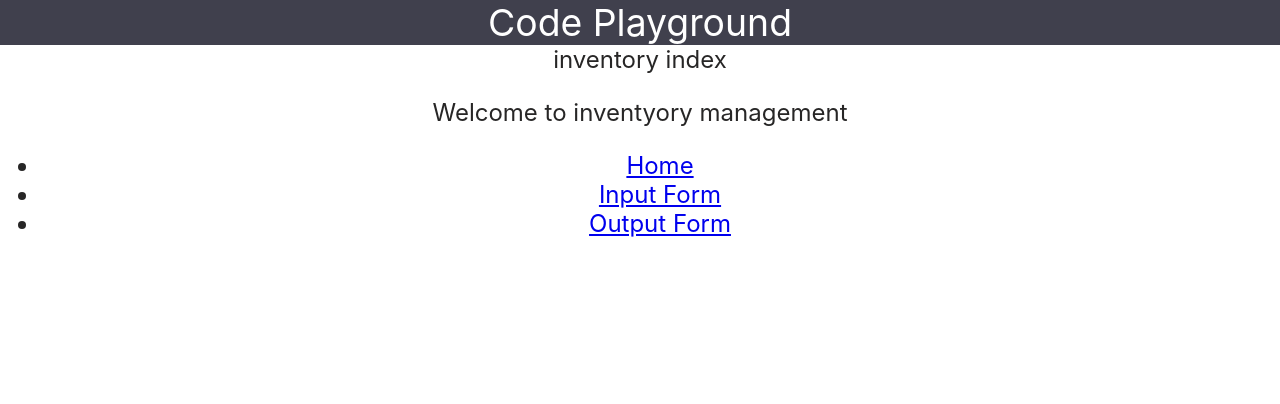
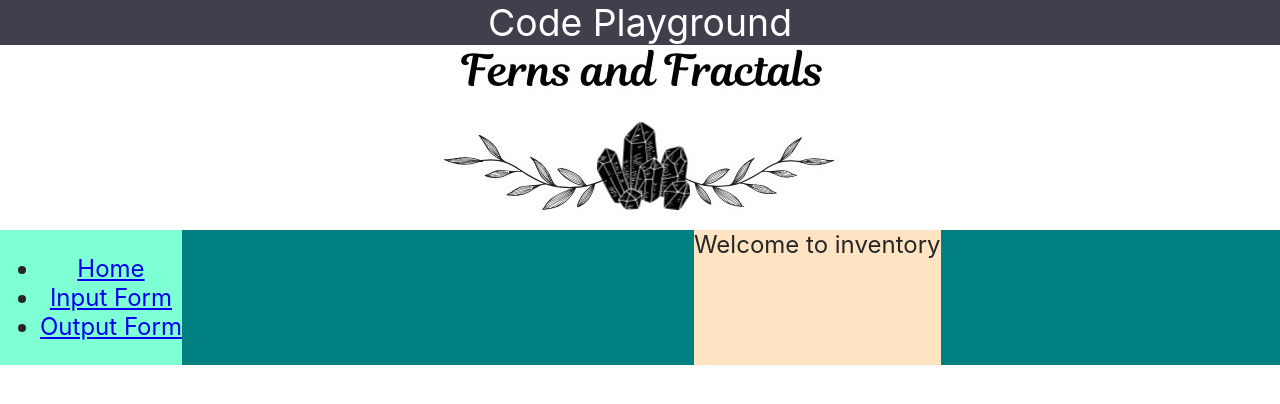
Before and after one commit to Finrael/playground, a React (Create React App) app: page /inventory in a window 1280 px wide. Shown: the top 404 px of the page. Built offline with nearby package versions, Linux system fonts and the light colour scheme.

Commit message:
adds a reworked higher function example on typescript

```diff
--- /dev/null
+++ b/src/pages/topics/higherFunctions/higherAdress.tsx
@@ -0,0 +1,52 @@
+
+import { useState } from "react";
+import type { ComponentType } from "react";
+
+type TextComponentProps = {
+  isHovered: boolean;
+  name: string;
+  lastName: string;
+  age:number;
+};
+export const TextComponent = ({ name,lastName,age, isHovered }: Readonly<TextComponentProps>) => {
+  return (
+    <>
+    <div style={{ backgroundColor: isHovered ? "gray" : "white" }}>
+            <div>
+                Name:{name}
+            </div>
+            <div>
+                Last Name: {lastName}
+            </div>
+            <div>
+                Age: {age}
+            </div>
+        </div>
+    </>
+  );
+};
+
+type InjectedProps = {
+  isHovered: boolean;
+};
+
+
+const withHover= <T, >( WrappedComponent: ComponentType<T>)=>{
+  return (props: Omit<T, keyof InjectedProps>)=>{
+    const [isHovered, setHovered] = useState(false);
+    const handleMouseEnter=()=>{
+      setHovered(true)
+    }
+    const handleMouseLeave=()=>{
+      setHovered(false)
+    }
+
+    return(
+      <div onMouseEnter={handleMouseEnter} onMouseLeave={handleMouseLeave}>
+        <WrappedComponent {...(props as T)} isHovered={isHovered}/>
+      </div>
+    )
+  }
+}
+
+export const HigherComponentWithHover = withHover(TextComponent);
--- a/src/pages/topics/higherFunctions/higherExample.tsx
+++ b/src/pages/topics/higherFunctions/higherExample.tsx
@@ -13,7 +13,7 @@ type TextComponentProps = {
 export const TextComponent = ({ text, isHovered }: Readonly<TextComponentProps>) => {
   return (
     <>
-      <p style={{ backgroundColor: isHovered ? "blue" : "red" }}>{text}</p>
+      <p style={{ backgroundColor: isHovered ? "gray" : "white" }}>{text}</p>
     </>
   );
 };
@@ -58,7 +58,7 @@ type InjectedProps = {
 //   };
 // }
 
-const withHover= <T, TextComponentProps>( WrappedComponent: ComponentType<T>)=>{
+const withHover= <T, >( WrappedComponent: ComponentType<T>)=>{
   return (props: Omit<T, keyof InjectedProps>)=>{
     const [isHovered, setHovered] = useState(false);
     const handleMouseEnter=()=>{
--- a/src/pages/topics/higherFunctions/higherExamplePage.tsx
+++ b/src/pages/topics/higherFunctions/higherExamplePage.tsx
@@ -1,6 +1,7 @@
 import React from 'react'
 import AddressComponent from './adresssComponent';
 import {TextComponentWithHover, TextComponent} from './higherExample'
+import {HigherComponentWithHover} from './higherAdress'
 
 
 interface AddressBook{
@@ -17,10 +18,12 @@ const Higher =()=>{
     return(
         <div>
             higher
-            {/* {GenerateFunction({name:'Jose',lastName:"Martinez", age:36})} */}
             <AddressComponent name={'Jose'} lastName={'Martinez'} age={36}/>
             <TextComponentWithHover text="jose ovidio"/>
             <TextComponent text='martinez jasso' isHovered/>
+            <div>
+                <HigherComponentWithHover name='Jose' lastName='Martinez' age={36} />
+            </div>
         </div>
     )
 }
--- a/src/pages/topics/inventory/home.tsx
+++ b/src/pages/topics/inventory/home.tsx
@@ -9,10 +9,8 @@ const InventoryHome = ()=>{
         <>
         <p>
             Welcome to inventyory management
-            {/* <button onClick={()=>{setShowInput(!showInput)}}>To input</button> */}
         </p>
         <NavPanel/>
-        {/* {showInput ? <InputForm/> :<OutputForm/>} */}
         </>
     )
 }
--- a/src/pages/topics/inventory/index.tsx
+++ b/src/pages/topics/inventory/index.tsx
@@ -1,12 +1,25 @@
 import React from "react";
 import InventoryHome from "./home";
 import OutputForm from "./outItemForm";
+import Logo from './images/logo1.jpeg'
+import NavPanel from './inventoryNavPanel';
+import './styles.scss';
 const InventoryIndex = ()=>{
     const [input, setInput]=React.useState<boolean>(true)
     return(
-        <div>
-          inventory index
-          <InventoryHome/>
+        <div >
+          <div>
+            <div className="inventoryIndexLogoSection"><img src={Logo} alt="logo"/></div>
+          </div>
+
+          <div className="inventoryIndexExterior">
+          <div className="inventoryIndexNavPanel">
+            <NavPanel/>
+          </div>
+          <div className="inventoryIndexMain">
+            Welcome to inventory
+          </div>
+          </div>
 
         </div>
     )
--- a/src/pages/topics/inventory/outItemForm.tsx
+++ b/src/pages/topics/inventory/outItemForm.tsx
@@ -1,7 +1,6 @@
 import React from "react";
 import { LocalizationProvider } from '@mui/x-date-pickers-pro/LocalizationProvider';
 import { AdapterDayjs } from '@mui/x-date-pickers-pro/AdapterDayjs';
-import { DatePicker } from '@mui/x-date-pickers/DatePicker';
 import Box from '@mui/material/Box';
 import TextField from '@mui/material/TextField';
 import Autocomplete from '@mui/material/Autocomplete';
--- a/src/pages/topics/inventory/styles.scss
+++ b/src/pages/topics/inventory/styles.scss
@@ -40,3 +40,20 @@
 .inputStyleButtonContainer{
     margin-left: 14%!important;
 }
+.inventoryIndexExterior{
+    background-color: teal;
+    display: flex;
+}
+.inventoryIndexNavPanel{
+    background-color: aquamarine;
+    max-width: 25%;
+}
+.inventoryIndexMain{
+    background-color: bisque;
+    margin-left: 40%;
+    margin-right:auto;
+}
+.inventoryIndexLogoSection{
+    margin-left: auto;
+    margin-right:auto;
+}
```
Also changed, not shown: src/pages/topics/inventory/dist/index.js (added), src/pages/topics/inventory/images/logo1.jpeg (added).
